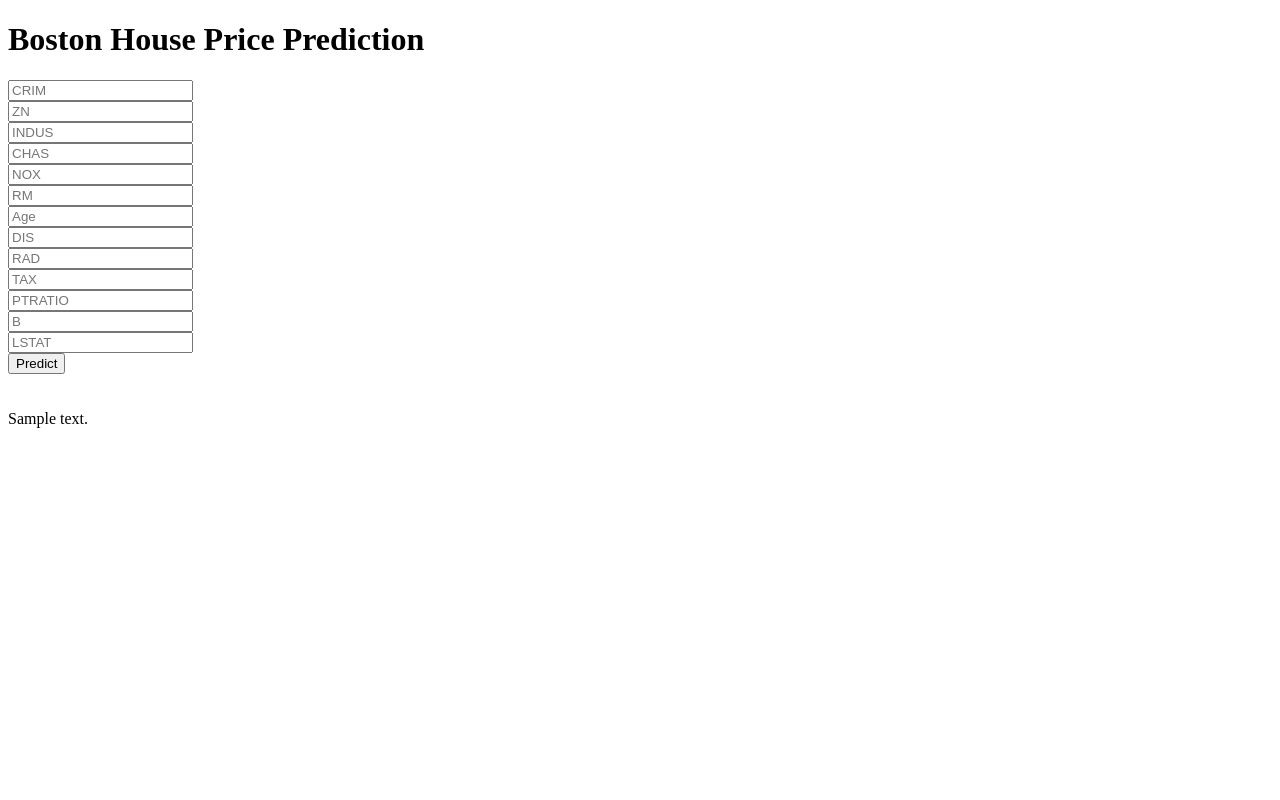
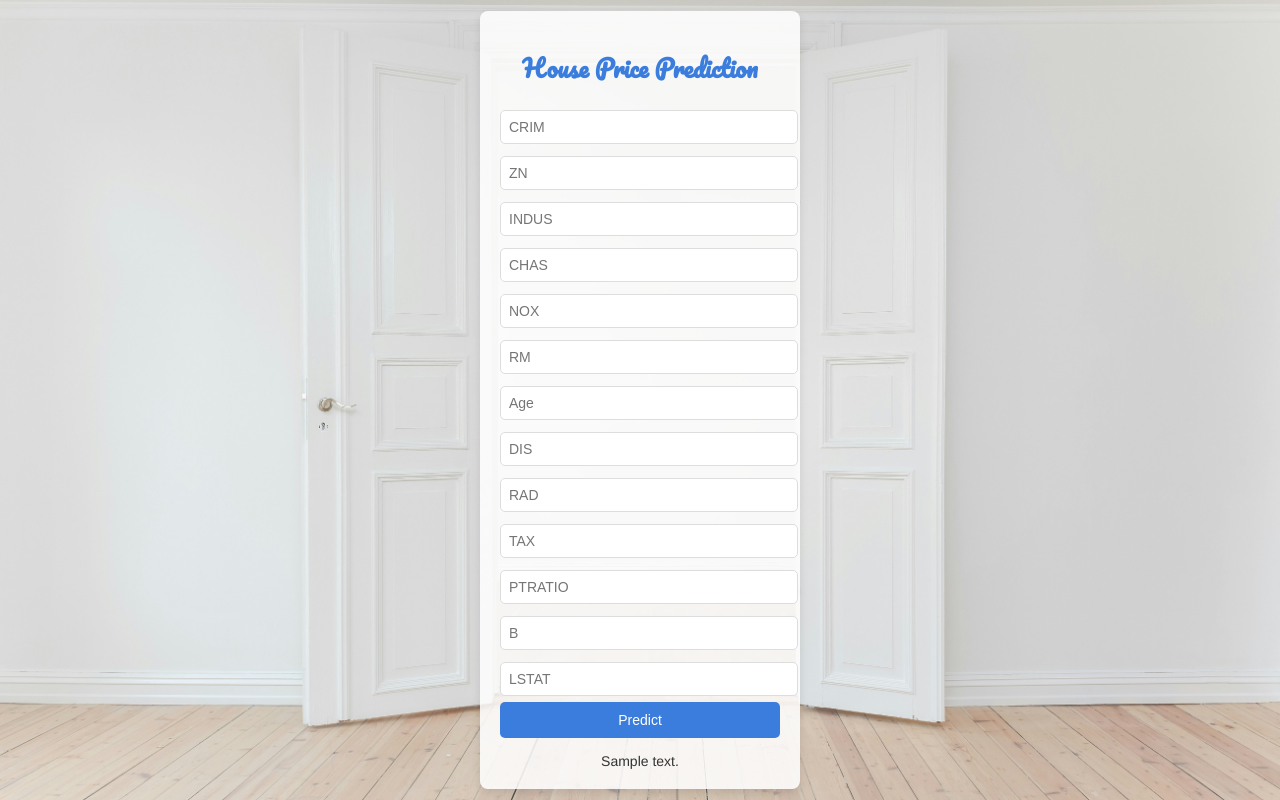
Before and after one commit to atharparvezce/housepriceprediction, a Flask app: template templates/home.html in a window 1280 px wide. Run offline with Flask 3, Linux system fonts and the light colour scheme; the template is opened without the code that fills it: most values are stand-ins (such as "Sample title", 1, 10 or a date in 2020); parts of the project's set-up code (start-up, migrations or seed data) failed here and were passed over.

Commit message:
adding image for the backgrounnd

```diff
--- a/app.py
+++ b/app.py
@@ -29,7 +29,7 @@ def predict():
     final_input=scalar.transform(np.array(data).reshape(1,-1))
     print(final_input)
     output=regmodel.predict(final_input)[0]
-    return render_template("home.html",prediction_text="The House price prediction is {}".format(output))
+    return render_template("home.html",prediction_text="The Predictive House Price is {}".format(output))
 
 
 if __name__=="__main__":
--- a/templates/home.html
+++ b/templates/home.html
@@ -1,23 +1,87 @@
 <!DOCTYPE html>
-<html >
+<html lang="en">
 
 <head>
   <meta charset="UTF-8">
+  <meta name="viewport" content="width=device-width, initial-scale=1.0">
   <title>ML API</title>
   <link href='https://fonts.googleapis.com/css?family=Pacifico' rel='stylesheet' type='text/css'>
   <link href='https://fonts.googleapis.com/css?family=Arimo' rel='stylesheet' type='text/css'>
   <link href='https://fonts.googleapis.com/css?family=Hind:300' rel='stylesheet' type='text/css'>
   <link href='https://fonts.googleapis.com/css?family=Open+Sans+Condensed:300' rel='stylesheet' type='text/css'>
+  <style>
+    body {
+      font-family: 'Arimo', sans-serif;
+      background:url('/static/HouseImage.JPG') no-repeat center center fixed;
+      background-size: cover;
+      display: flex;
+      justify-content: center;
+      align-items: center;
+      height: 100vh;
+      margin: 0;
+    }
 
+    .login {
+      background-color: rgba(255, 255, 255, 0.85);
+      padding: 20px;
+      border-radius: 8px;
+      box-shadow: 0 4px 8px rgba(0, 0, 0, 0.1);
+      width: 280px;
+      text-align: center;
+    }
 
+    h1 {
+      font-family: 'Pacifico', cursive;
+      font-size: 24px;
+      margin-bottom: 15px;
+      color: #3b7ddd;
+    }
+
+    input[type="text"] {
+      width: 100%;
+      padding: 8px;
+      margin: 6px 0;
+      border: 1px solid #ddd;
+      border-radius: 5px;
+      font-size: 14px;
+      transition: border-color 0.3s ease;
+    }
+
+    input[type="text"]:focus {
+      border-color: #3b7ddd;
+      outline: none;
+    }
+
+    button {
+      width: 100%;
+      padding: 10px;
+      background-color: #3b7ddd;
+      color: white;
+      border: none;
+      border-radius: 5px;
+      font-size: 14px;
+      cursor: pointer;
+      transition: background-color 0.3s ease;
+    }
+
+    button:hover {
+      background-color: #296bb5;
+    }
+
+    .prediction-text {
+      font-size: 14px;
+      color: #333;
+      margin-top: 15px;
+    }
+  </style>
 </head>
 
 <body>
   <div class="login">
-	<h1>Boston House Price Prediction</h1>
+    <h1>House Price Prediction</h1>
 
     <!-- Main Input For Receiving Query to our ML -->
-    <form action="{{ url_for('predict')}}"method="post">
+    <form action="{{ url_for('predict') }}" method="post">
       <input type="text" name="CRIM" placeholder="CRIM" required="required" /><br>
       <input type="text" name="ZN" placeholder="ZN" required="required" /><br>
       <input type="text" name="INDUS" placeholder="INDUS" required="required" /><br>
@@ -32,17 +96,13 @@
       <input type="text" name="B" placeholder="B" required="required" /><br>
       <input type="text" name="LSTAT" placeholder="LSTAT" required="required" /><br>
 
-
-
-        <button type="submit" class="btn btn-primary btn-block btn-large">Predict</button>
+      <button type="submit">Predict</button>
     </form>
 
-   <br>
-   <br>
+    <div class="prediction-text">
+      {{prediction_text}}
+    </div>
+  </div>
+</body>
 
-
- </div>
- {{prediction_text}}
-
-</body>
 </html>
```
Also changed, not shown: static/HouseImage.JPG (added). Lines whose indentation alone changed are shown as unchanged.
